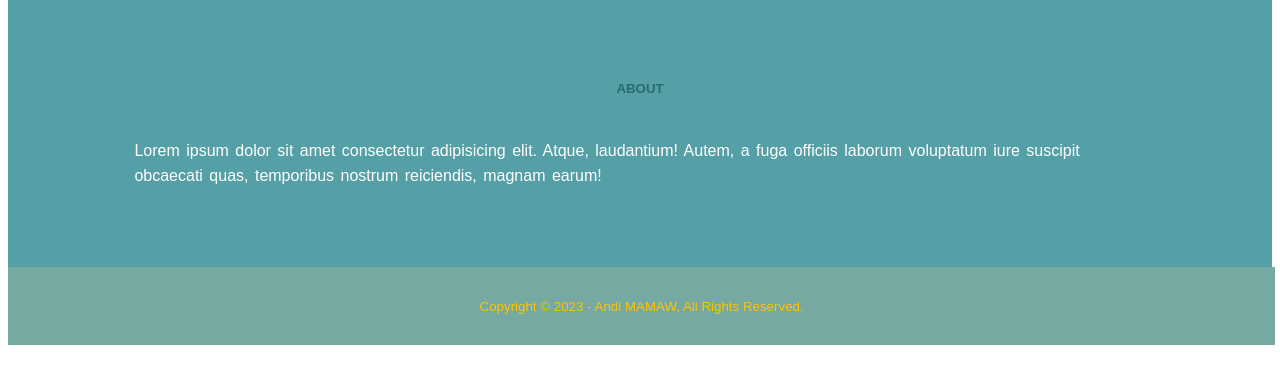
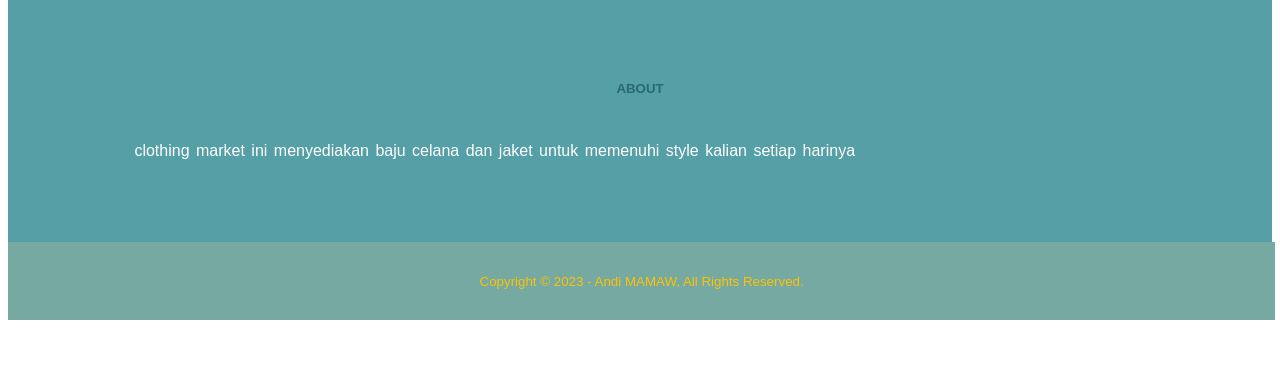
Before and after one commit to andmamaw/Clothing-market, a plain HTML site: page about.html in a window 1280 px wide. Shown: the part 135-518 px from the top of the page. Drawn offline with Linux system fonts and the light colour scheme.

Commit message:
Update about.html

```diff
--- a/about.html
+++ b/about.html
@@ -4,7 +4,7 @@
     <meta charset="UTF-8">
     <meta http-equiv="X-UA-Compatible" content="IE=edge">
     <meta name="viewport" content="width=device-width, initial-scale=1.0">
-    <title>Document</title>
+    <title>clothing market</title>
     <link rel="stylesheet" type="text/css" href="css/style.css">
 	<link rel="stylesheet" type="text/css" href="https://cdnjs.cloudflare.com/ajax/libs/font-awesome/5.15.3/css/all.min.css">
 </head>
@@ -37,7 +37,7 @@
 <section class="about">
     <div class="container">
         <h5>ABOUT</h5>
-        <p>Lorem ipsum dolor sit amet consectetur adipisicing elit. Atque, laudantium! Autem, a fuga officiis laborum voluptatum iure suscipit obcaecati quas, temporibus nostrum reiciendis, magnam earum!</p>
+        <p>clothing market ini menyediakan baju celana dan jaket untuk memenuhi style kalian setiap harinya</p>
     </div>
 </section>
 <!-- end about -->
```
